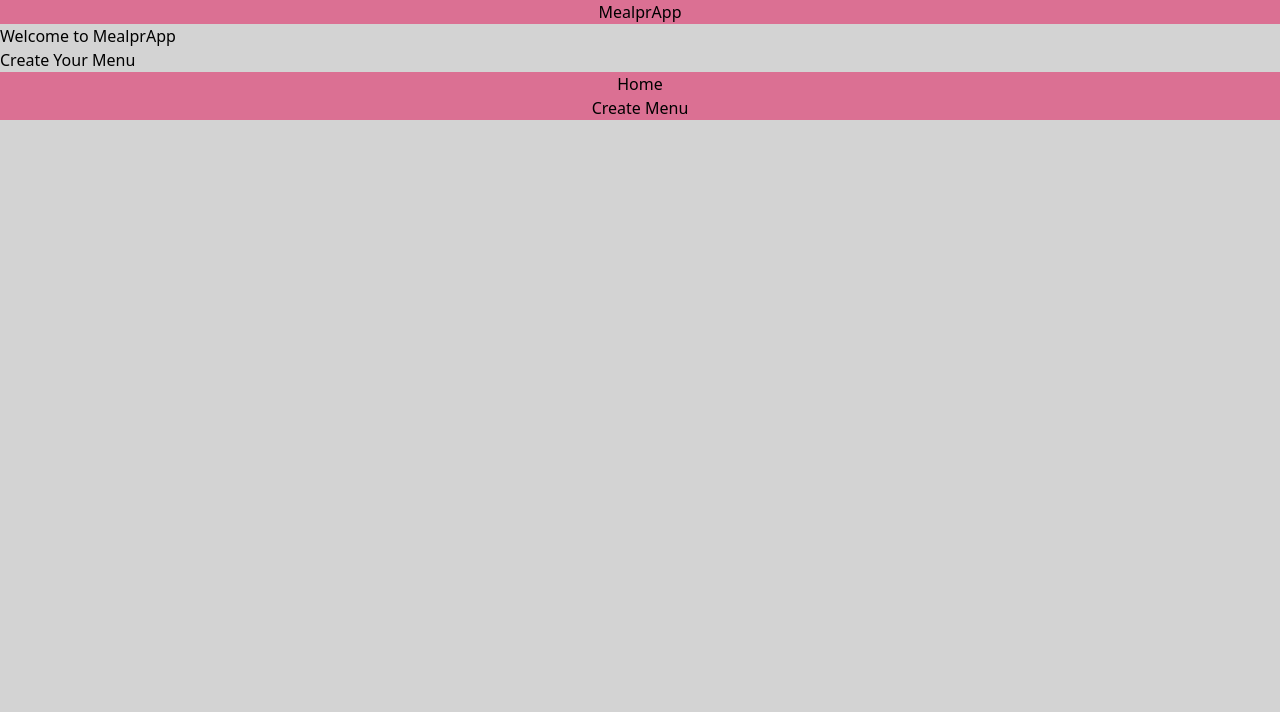
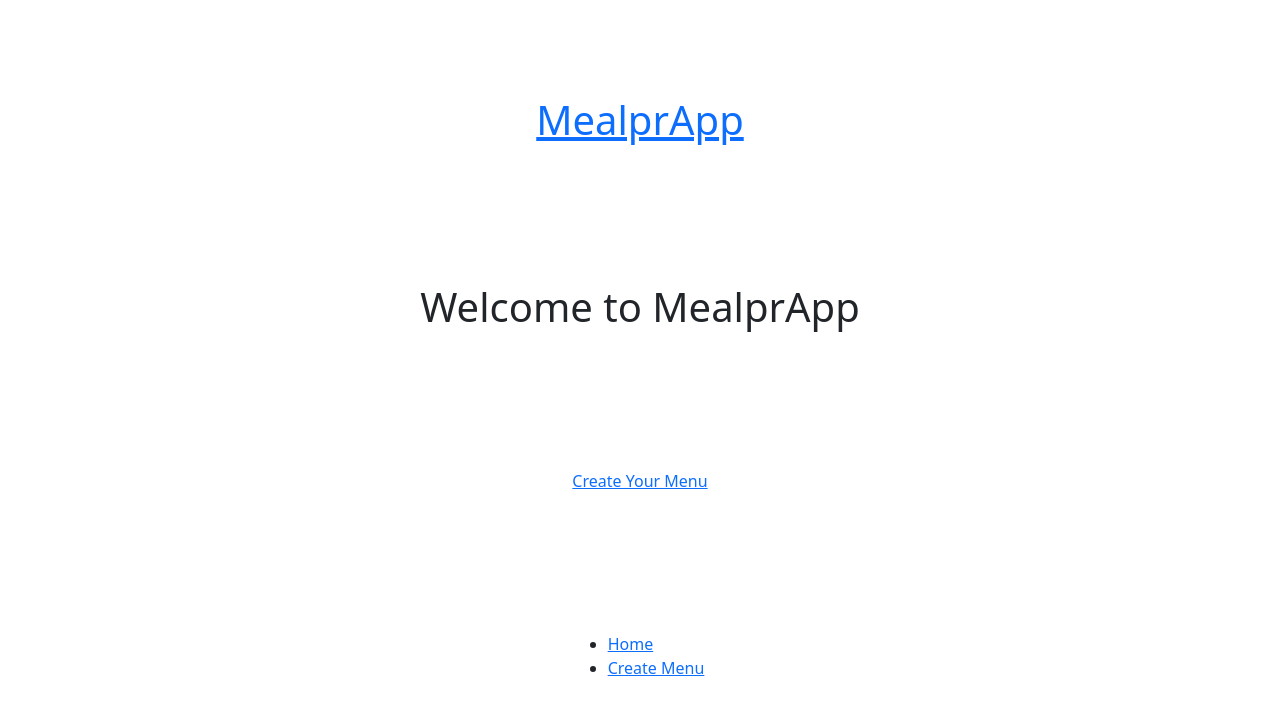
Before and after one commit to Hainebach/MealprApp, a Next.js app: page / in a window 1280 px wide. Shown: the top 712 px of the page. Built offline with nearby package versions, Linux system fonts and the light colour scheme.

Commit message:
setup bootstrap

```diff
--- a/package.json
+++ b/package.json
@@ -10,11 +10,13 @@
   },
   "dependencies": {
     "ai": "^3.0.24",
+    "bootstrap": "^5.3.3",
     "dotenv": "^16.4.5",
     "next": "14.1.4",
     "openai": "^4.37.1",
     "react": "^18",
     "react-dom": "^18",
+    "sass": "^1.75.0",
     "zustand": "^4.5.2"
   },
   "devDependencies": {
--- a/src/pages/_app.js
+++ b/src/pages/_app.js
@@ -1,4 +1,6 @@
-import "@/styles/globals.css";
+import "bootstrap/dist/css/bootstrap.min.css";
+
+import "@/styles/globals.scss";
 
 export default function App({ Component, pageProps }) {
   return <Component {...pageProps} />;
--- a/src/pages/_document.js
+++ b/src/pages/_document.js
@@ -1,5 +1,4 @@
 import { Html, Head, Main, NextScript } from "next/document";
-import Form from "../../component/UserInputForm/UserInputForm";
 
 export default function Document() {
   return (
--- a/src/pages/index.js
+++ b/src/pages/index.js
@@ -1,10 +1,13 @@
 import Link from "next/link";
 import Layout from "../../component/Layout/Layout";
+import styles from "@/styles/Home.module.scss";
 export default function Home() {
   return (
-    <Layout>
-      <h1>Welcome to MealprApp</h1>
-      <Link href="/create-menu">Create Your Menu</Link>
-    </Layout>
+    <main className={`${styles.main}`}>
+      <Layout>
+        <h1>Welcome to MealprApp</h1>
+        <Link href="/create-menu">Create Your Menu</Link>
+      </Layout>
+    </main>
   );
 }
--- /dev/null
+++ b/src/styles/Home.module.scss
@@ -0,0 +1,8 @@
+.main {
+  display: flex;
+  flex-direction: column;
+  justify-content: space-between;
+  align-items: center;
+  padding: 6rem;
+  min-height: 100vh;
+}
--- a/src/styles/globals.css
+++ b/src/styles/globals.scss
@@ -1,4 +1,10 @@
-@tailwind base;
+body,
+html {
+  width: 100%;
+  overflow-x: hidden;
+}
+
+/* @tailwind base;
 @tailwind components;
 @tailwind utilities;
 
@@ -61,4 +67,4 @@ button {
   width: 100%;
   height: 100%;
   position: absolute;
-}
+} */
```
Also changed, not shown: 1 other file (tests, documents, lock files or other folders).
